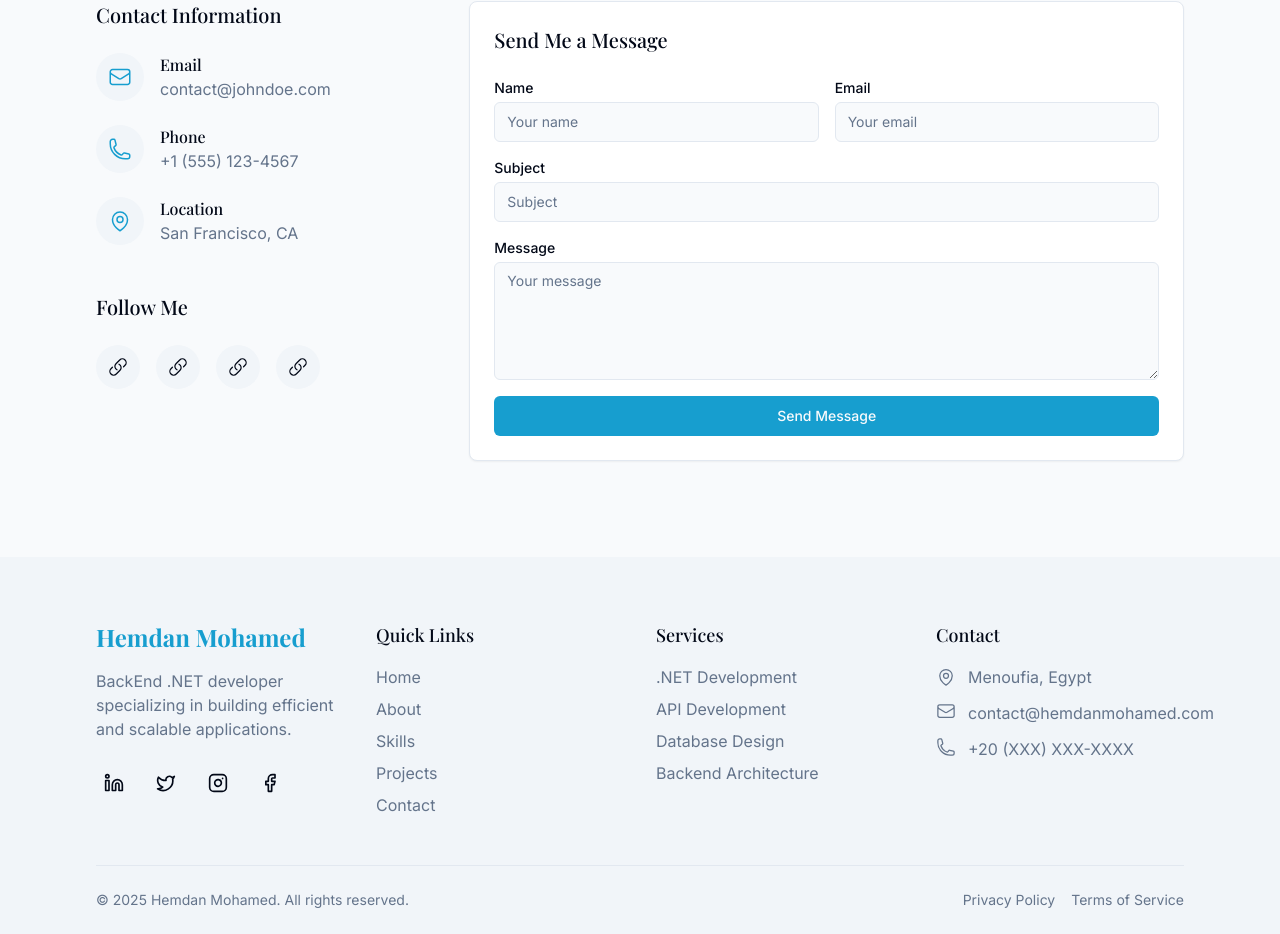
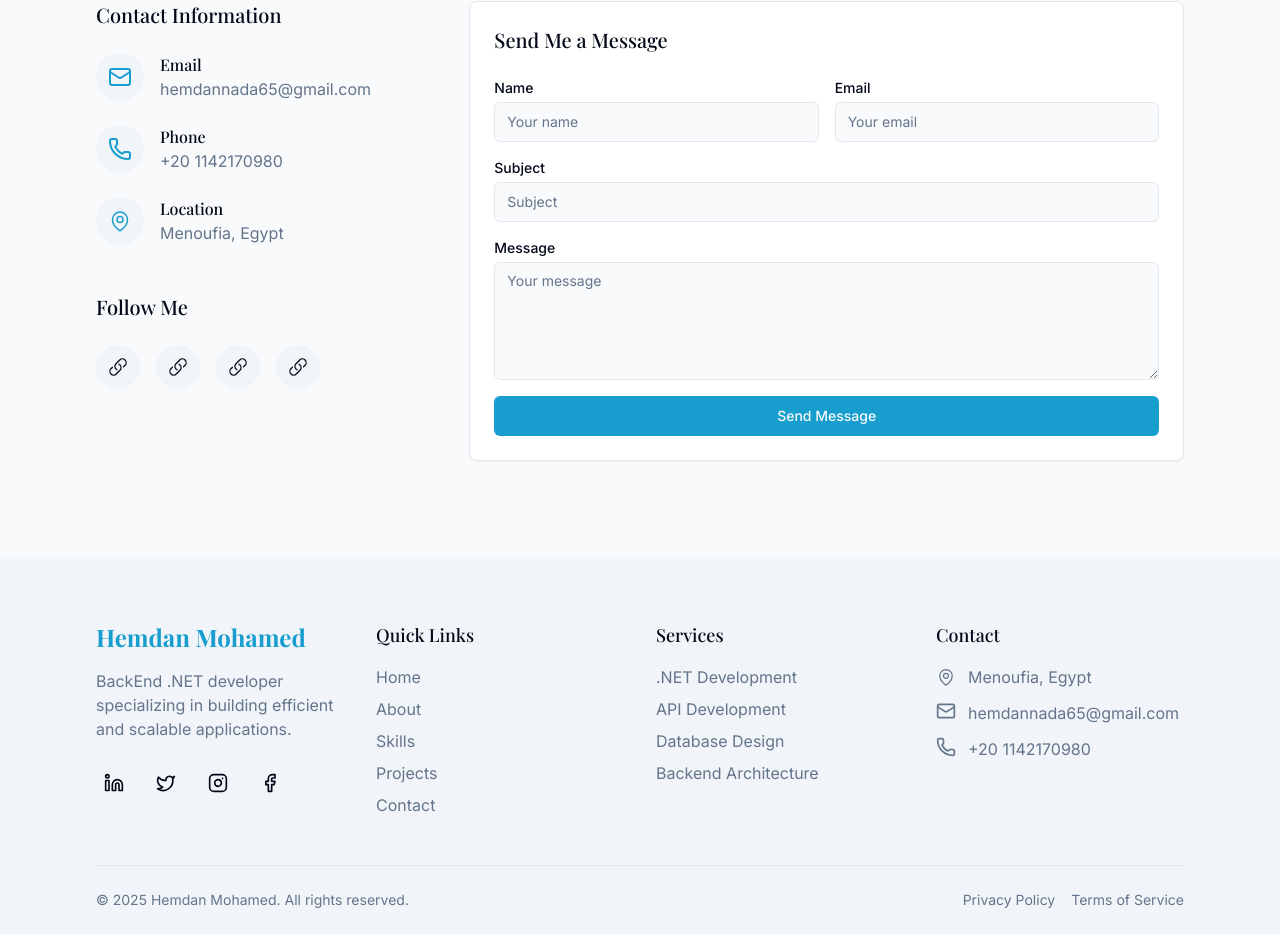
Before and after one commit to HemdanMohamed65/curated-me-display, a React (Vite) app: page / in a window 1280 px wide. Shown: the part 4331-5265 px from the top of the page. Built offline with nearby package versions, Linux system fonts and the light colour scheme.

Commit message:
Add contact information
Update contact information with email and phone number.

```diff
--- a/package.json
+++ b/package.json
@@ -46,7 +46,7 @@
     "date-fns": "^3.6.0",
     "embla-carousel-react": "^8.3.0",
     "input-otp": "^1.2.4",
-    "lucide-react": "^0.462.0",
+    "lucide-react": "^0.510.0",
     "next-themes": "^0.3.0",
     "react": "^18.3.1",
     "react-day-picker": "^8.10.1",
--- a/src/components/Contact.tsx
+++ b/src/components/Contact.tsx
@@ -1,10 +1,10 @@
-
 import React, { useState } from 'react';
 import { Card } from '@/components/ui/card';
 import { Input } from '@/components/ui/input';
 import { Textarea } from '@/components/ui/textarea';
 import { Button } from '@/components/ui/button';
 import { toast } from 'sonner';
+import { Mail, Phone } from 'lucide-react';
 
 const Contact = () => {
   const [formData, setFormData] = useState({
@@ -40,46 +40,16 @@ const Contact = () => {
 
   const contactInfo = [
     {
-      icon: (
-        <svg
-          xmlns="http://www.w3.org/2000/svg"
-          fill="none"
-          viewBox="0 0 24 24"
-          strokeWidth={1.5}
-          stroke="currentColor"
-          className="w-6 h-6"
-        >
-          <path
-            strokeLinecap="round"
-            strokeLinejoin="round"
-            d="M21.75 6.75v10.5a2.25 2.25 0 01-2.25 2.25h-15a2.25 2.25 0 01-2.25-2.25V6.75m19.5 0A2.25 2.25 0 0019.5 4.5h-15a2.25 2.25 0 00-2.25 2.25m19.5 0v.243a2.25 2.25 0 01-1.07 1.916l-7.5 4.615a2.25 2.25 0 01-2.36 0L3.32 8.91a2.25 2.25 0 01-1.07-1.916V6.75"
-          />
-        </svg>
-      ),
+      icon: <Mail className="w-6 h-6" />,
       label: 'Email',
-      value: 'contact@johndoe.com',
-      href: 'mailto:contact@johndoe.com'
+      value: 'hemdannada65@gmail.com',
+      href: 'mailto:hemdannada65@gmail.com'
     },
     {
-      icon: (
-        <svg
-          xmlns="http://www.w3.org/2000/svg"
-          fill="none"
-          viewBox="0 0 24 24"
-          strokeWidth={1.5}
-          stroke="currentColor"
-          className="w-6 h-6"
-        >
-          <path
-            strokeLinecap="round"
-            strokeLinejoin="round"
-            d="M2.25 6.75c0 8.284 6.716 15 15 15h2.25a2.25 2.25 0 002.25-2.25v-1.372c0-.516-.351-.966-.852-1.091l-4.423-1.106c-.44-.11-.902.055-1.173.417l-.97 1.293c-.282.376-.769.542-1.21.38a12.035 12.035 0 01-7.143-7.143c-.162-.441.004-.928.38-1.21l1.293-.97c.363-.271.527-.734.417-1.173L6.963 3.102a1.125 1.125 0 00-1.091-.852H4.5A2.25 2.25 0 002.25 4.5v2.25z"
-          />
-        </svg>
-      ),
+      icon: <Phone className="w-6 h-6" />,
       label: 'Phone',
-      value: '+1 (555) 123-4567',
-      href: 'tel:+15551234567'
+      value: '+20 1142170980',
+      href: 'tel:+201142170980'
     },
     {
       icon: (
@@ -104,7 +74,7 @@ const Contact = () => {
         </svg>
       ),
       label: 'Location',
-      value: 'San Francisco, CA',
+      value: 'Menoufia, Egypt',
       href: '#'
     }
   ];
--- a/src/components/Footer.tsx
+++ b/src/components/Footer.tsx
@@ -1,6 +1,6 @@
-
 import React from 'react';
 import { Separator } from '@/components/ui/separator';
+import { Mail, Phone } from 'lucide-react';
 
 const Footer = () => {
   const currentYear = new Date().getFullYear();
@@ -119,38 +119,12 @@ const Footer = () => {
                 <span>Menoufia, Egypt</span>
               </div>
               <div className="flex items-start gap-3">
-                <svg
-                  xmlns="http://www.w3.org/2000/svg"
-                  fill="none"
-                  viewBox="0 0 24 24"
-                  strokeWidth={1.5}
-                  stroke="currentColor"
-                  className="w-5 h-5 flex-shrink-0"
-                >
-                  <path
-                    strokeLinecap="round"
-                    strokeLinejoin="round"
-                    d="M21.75 6.75v10.5a2.25 2.25 0 01-2.25 2.25h-15a2.25 2.25 0 01-2.25-2.25V6.75m19.5 0A2.25 2.25 0 0019.5 4.5h-15a2.25 2.25 0 00-2.25 2.25m19.5 0v.243a2.25 2.25 0 01-1.07 1.916l-7.5 4.615a2.25 2.25 0 01-2.36 0L3.32 8.91a2.25 2.25 0 01-1.07-1.916V6.75"
-                  />
-                </svg>
-                <span>contact@hemdanmohamed.com</span>
+                <Mail className="w-5 h-5 flex-shrink-0" />
+                <span>hemdannada65@gmail.com</span>
               </div>
               <div className="flex items-start gap-3">
-                <svg
-                  xmlns="http://www.w3.org/2000/svg"
-                  fill="none"
-                  viewBox="0 0 24 24"
-                  strokeWidth={1.5}
-                  stroke="currentColor"
-                  className="w-5 h-5 flex-shrink-0"
-                >
-                  <path
-                    strokeLinecap="round"
-                    strokeLinejoin="round"
-                    d="M2.25 6.75c0 8.284 6.716 15 15 15h2.25a2.25 2.25 0 002.25-2.25v-1.372c0-.516-.351-.966-.852-1.091l-4.423-1.106c-.44-.11-.902.055-1.173.417l-.97 1.293c-.282.376-.769.542-1.21.38a12.035 12.035 0 01-7.143-7.143c-.162-.441.004-.928.38-1.21l1.293-.97c.363-.271.527-.734.417-1.173L6.963 3.102a1.125 1.125 0 00-1.091-.852H4.5A2.25 2.25 0 002.25 4.5v2.25z"
-                  />
-                </svg>
-                <span>+20 (XXX) XXX-XXXX</span>
+                <Phone className="w-5 h-5 flex-shrink-0" />
+                <span>+20 1142170980</span>
               </div>
             </address>
           </div>
```
Also changed, not shown: 1 other file (tests, documents, lock files or other folders).
